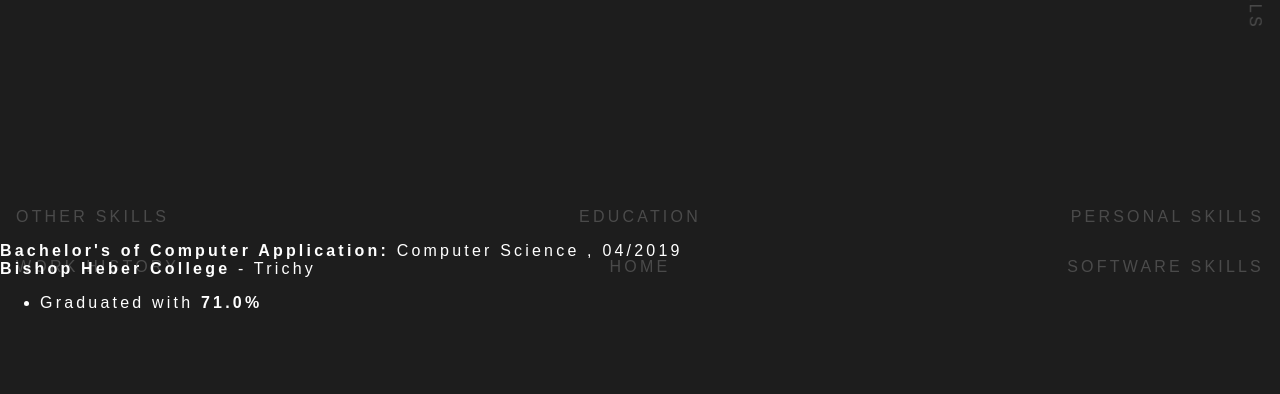
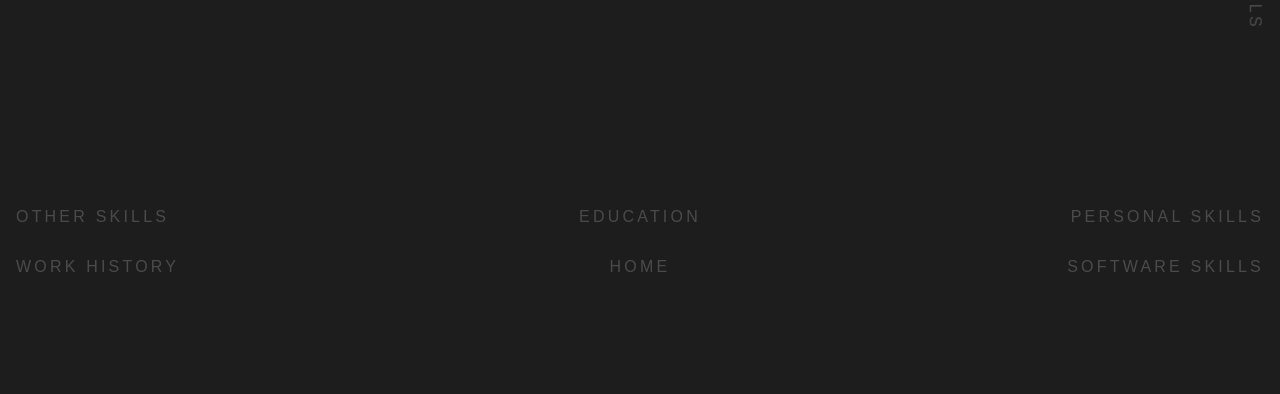
Before and after one commit to br-ut/senthilkumaran, a plain HTML site: page index.html in a window 1280 px wide. Shown: the part 558-952 px from the top of the page. Drawn offline with Linux system fonts and the light colour scheme.

Commit message:
list added

```diff
--- a/main.css
+++ b/main.css
@@ -1,13 +1,14 @@
 body {
-  background-color: #1D1D1D;
+  background-color: rgb(29,29,29);
   background-image: url('./bg.jpg');
+  background-position: center;
+  background-size: cover;
   color: white;
   font-family: 'Oswald', sans-serif;
   letter-spacing: 0.2rem;
   margin: 0;
   overflow: hidden;
   perspective: 1000px;
-
 }
 .site-wrap {
   transition: transform 0.6s cubic-bezier(0.55, 0, 0.1, 1);
@@ -18,6 +19,9 @@ body {
 .panel-wrap {
   height: 100vh;
   width: 100vw;
+}
+a{
+	color: white;
 }
 h1 {
   font-size: 5vmin;
@@ -31,6 +35,39 @@ h2{
   line-height: 1;
   transform: translateX(-50%) translateY(-50%);
   font-size: 3vmin;
+}
+p{
+	text-align: center;
+	position: absolute;
+	top: 55%;
+	margin-left: 10%;
+	margin-right: 10%;
+}
+p1{
+	text-align: center;
+	position: absolute;
+	line-height: 1;
+	top: 55%;
+	margin-left: 25%;
+	margin-right: 10%;
+}
+
+ul {
+  list-style: none;
+  position: absolute;
+  top: 70%;
+  left: 50%;
+  line-height: 1;
+  transform: translateX(-50%) translateY(-50%);
+}
+
+ul li::before {
+  content: "\2022";
+  color: white;
+  font-weight: bold;
+  display: inline-block;
+  width: 1em;
+  margin-left: -1em;
 }
 
 .panel-wrap {
```
